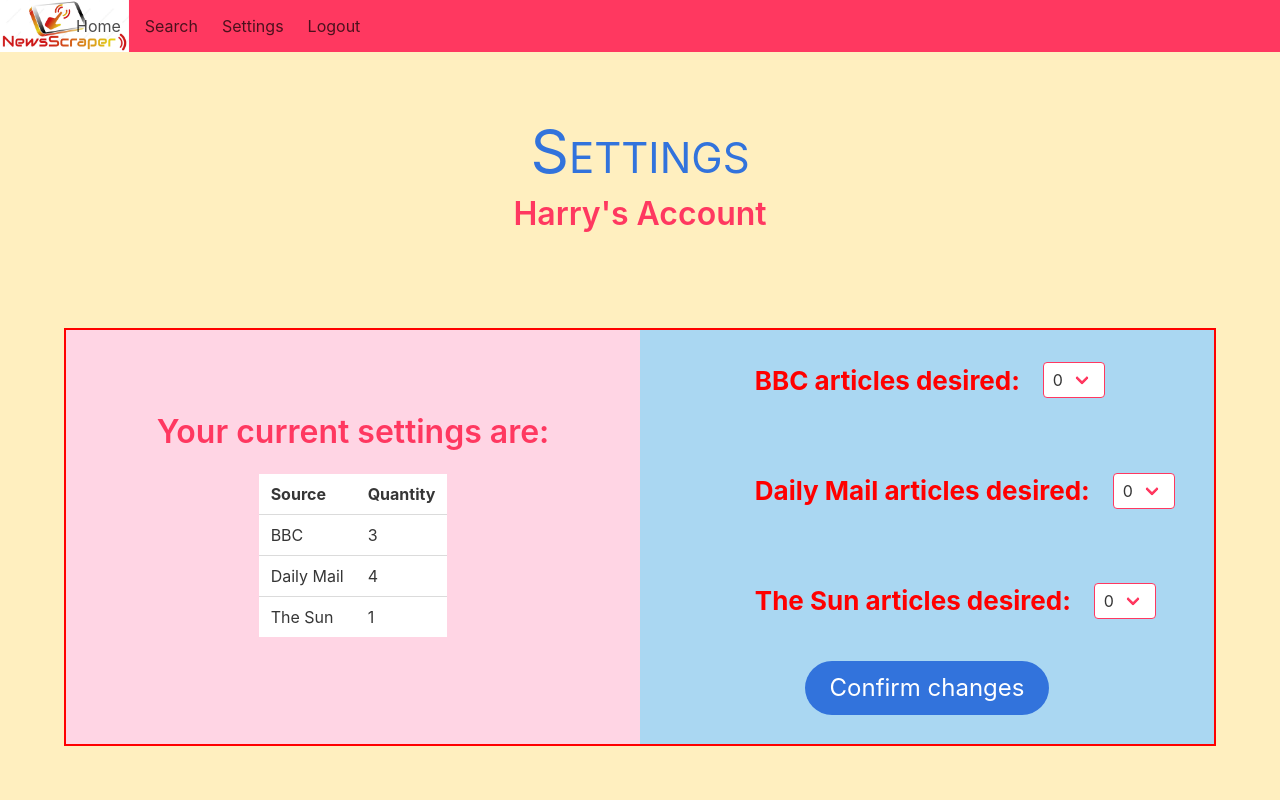
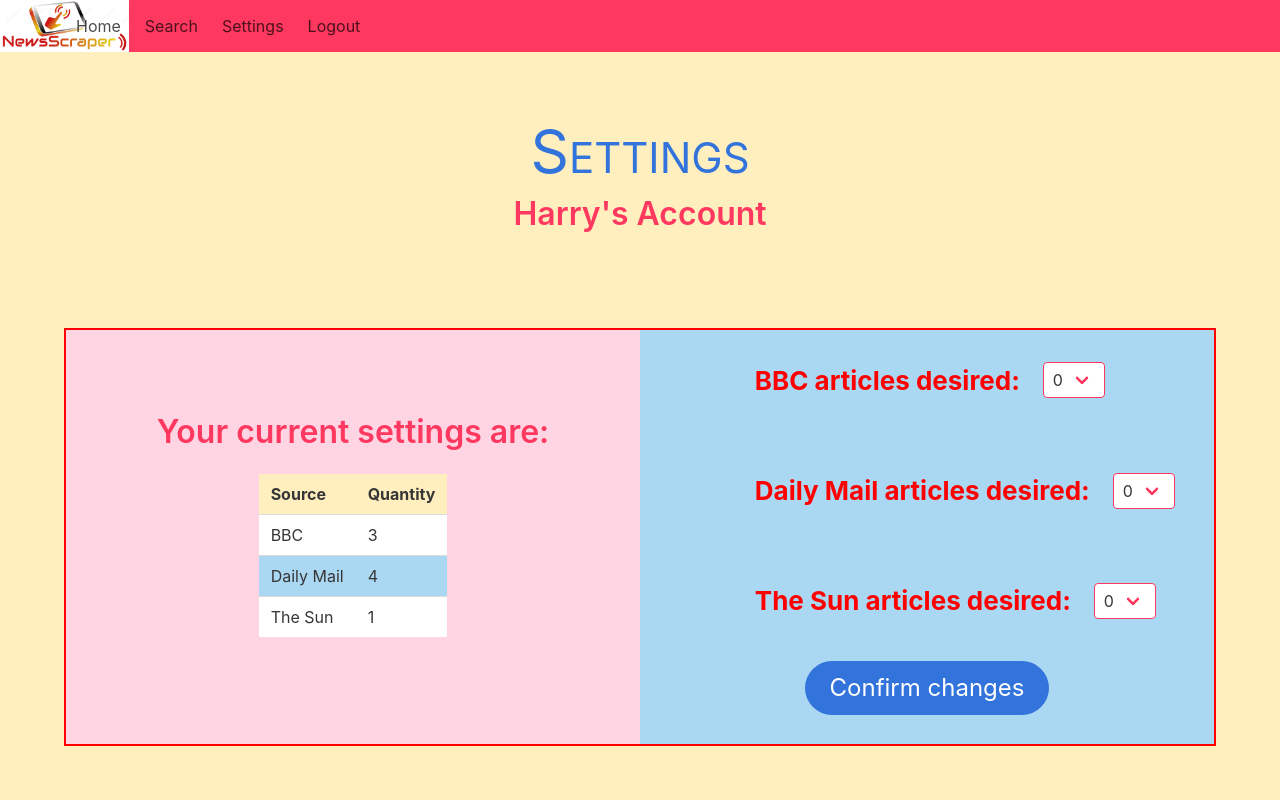
Before and after one commit to bcht201/NewsScraper, a Flask app: page /settings in a window 1280 px wide. Run offline with Flask 2, Linux system fonts and the light colour scheme; a user stored in the database is signed in; data comes from the database, SQL or seed files in the repository.

Commit message:
style settings table

```diff
--- a/application/static/styling/main.css
+++ b/application/static/styling/main.css
@@ -198,3 +198,11 @@ p {
 .recents_container {
     margin-right: 5%;
 }
+
+.settings_header_row {
+    background-color:   rgb(255, 239, 191);
+}
+
+.settings_row {
+    background-color:rgb(170, 215, 242);
+}
--- a/application/templates/settings.html
+++ b/application/templates/settings.html
@@ -19,14 +19,14 @@
             <div class="table_container">
                 <table class="table">
                     <tr>
-                        <th>Source</th>
-                        <th>Quantity</th>
+                        <th class="settings_header_row">Source</th>
+                        <th class="settings_header_row">Quantity</th>
                     </tr>
                     <tr>
                         <td>BBC</td>
                         <td>{{ current_settings.BBC_quant }}</td>
                     </tr>
-                    <tr>
+                    <tr class="settings_row">
                         <td>Daily Mail</td>
                         <td>{{ current_settings.DM_quant }}</td>
                     </tr>
```
